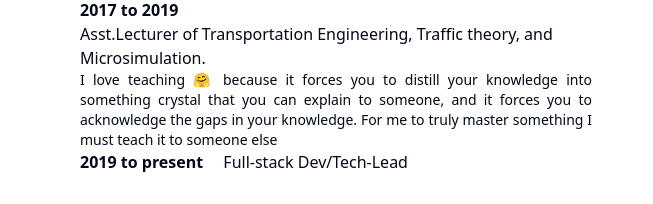
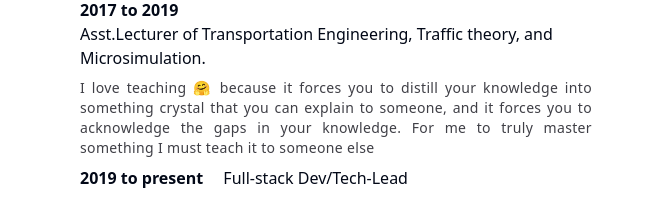
Before and after one commit to thisisamr/thisisamr-website, a Next.js app: page / in a window 1280 px wide. Shown: the part 596-800 px from the top of the page, without its empty margins (304-957 px from the left). Built offline with nearby package versions, Linux system fonts and the light colour scheme.

Commit message:
remove thin font and adjust text color

```diff
--- a/pages/index.tsx
+++ b/pages/index.tsx
@@ -74,7 +74,7 @@ const Home = () => {
               Asst.Lecturer of Transportation Engineering, Traffic theory, and
               Microsimulation.
               <br />
-              <span className="font-thin dark:text-zinc-500 text-sm block text-justify">
+              <span className="text-zinc-700 tracking-wide dark:text-zinc-300  text-sm block text-justify mt-2 mb-2">
                 I love teaching 🤗 because it forces you to distill your
                 knowledge into something crystal that you can explain to
                 someone, and it forces you to acknowledge the gaps in your
```
